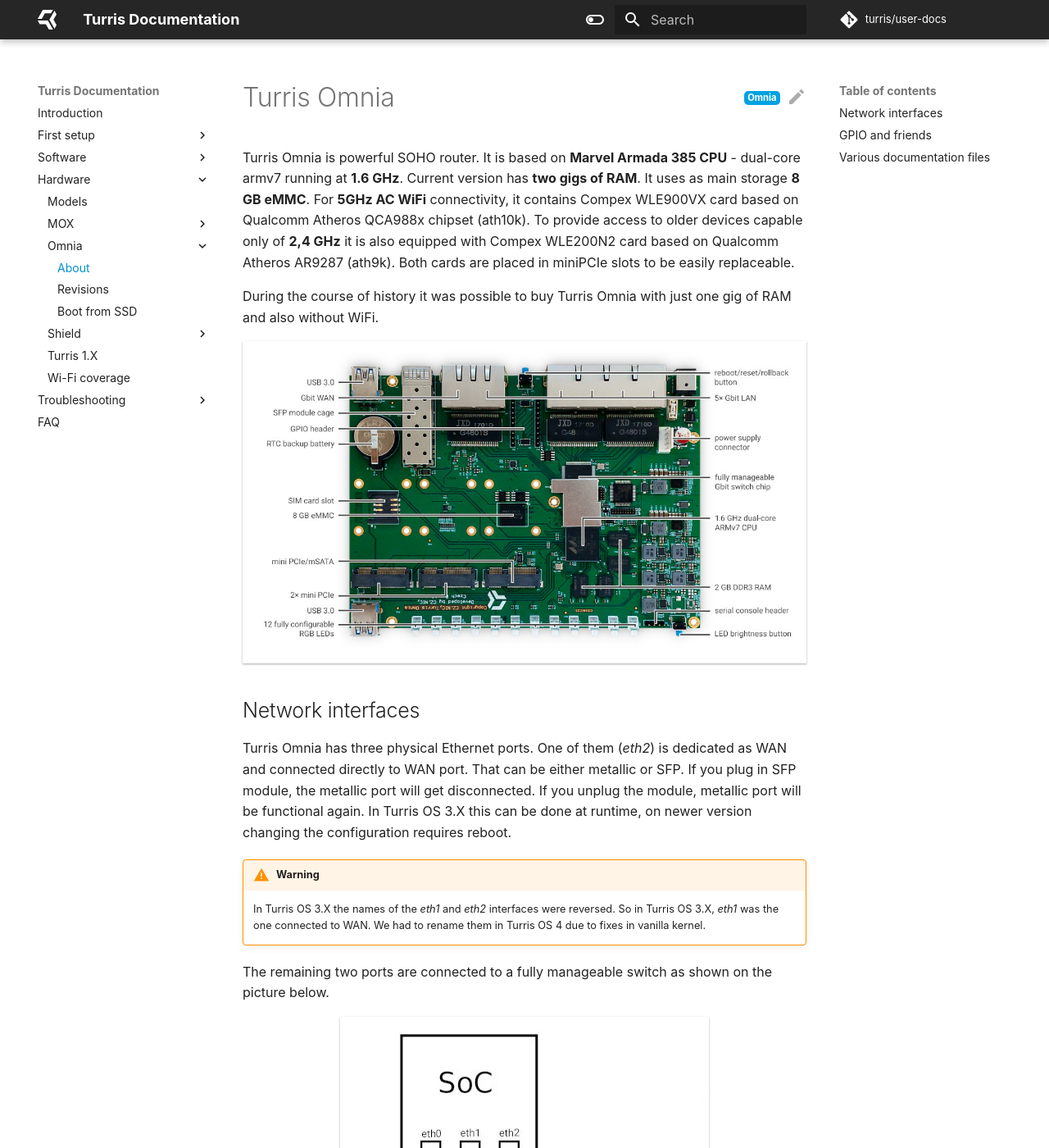
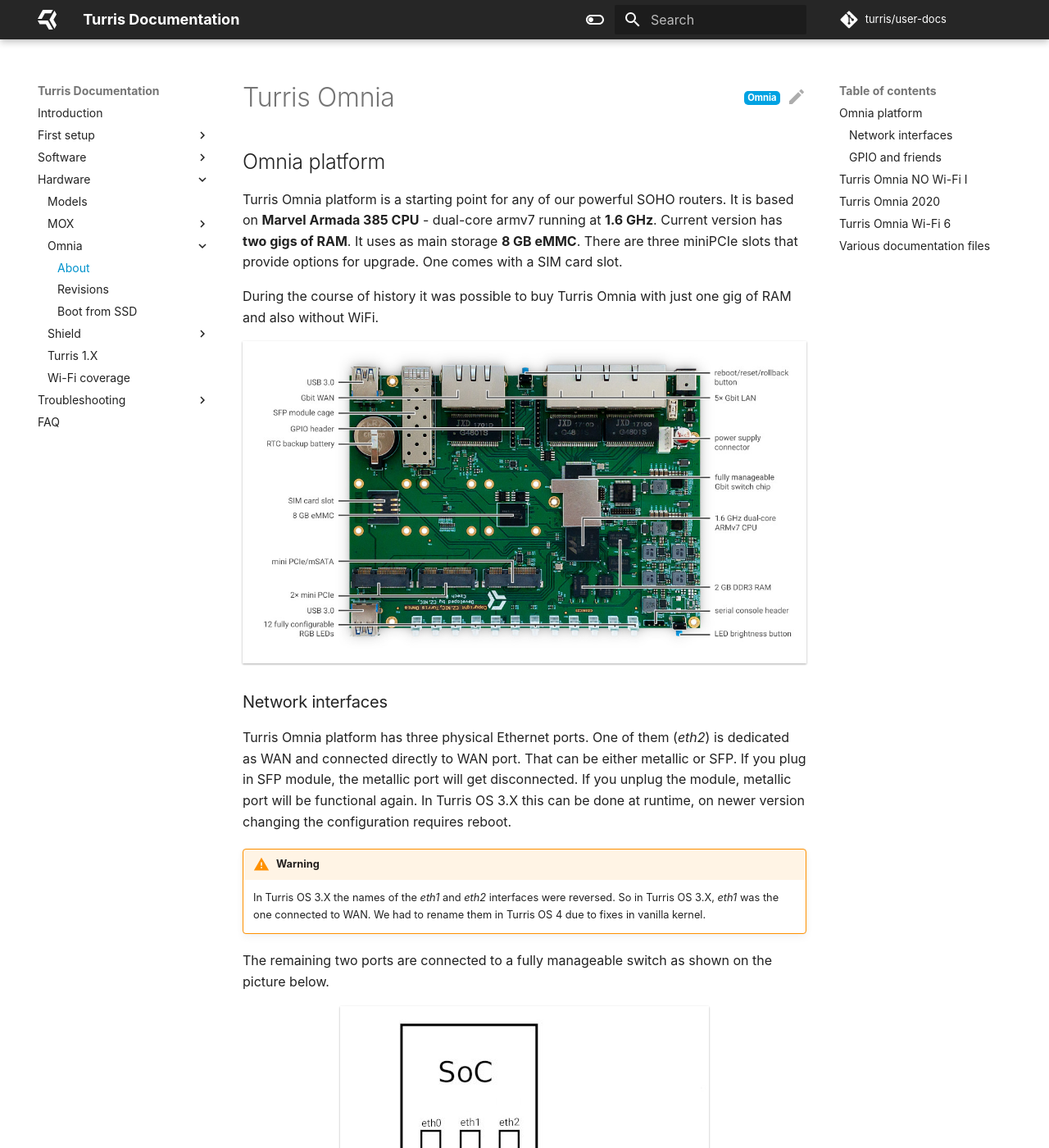
Before and after one commit to turris-cz/user-docs, an MkDocs documentation site: the page built from docs/hw/omnia/omnia.md, in a window 1280 px wide and 1400 px high. Shown: the whole window at 82% size. Built offline with MkDocs 1.6.1 and Material for MkDocs 9.7.7, drawn with Linux system fonts in a browser that asks for light colours; plug-ins that fetch from the network failed and are left out; some of the changed text lies outside the part shown.

Commit message:
Update Omnia page

```diff
--- a/docs/hw/omnia/omnia.md
+++ b/docs/hw/omnia/omnia.md
@@ -3,22 +3,22 @@
 ---
 # Turris Omnia
 
-Turris Omnia is powerful SOHO router. It is based on **Marvel Armada 385 CPU** -
-dual-core armv7 running at **1.6 GHz**. Current version has **two gigs of RAM**.
-It uses as main storage **8 GB eMMC**. For **5GHz AC WiFi** connectivity, it
-contains Compex WLE900VX card based on Qualcomm Atheros QCA988x chipset
-(ath10k). To provide access to older devices capable only of **2,4 GHz** it is
-also equipped with Compex WLE200N2 card based on Qualcomm Atheros AR9287
-(ath9k). Both cards are placed in miniPCIe slots to be easily replaceable.
+## Omnia platform
+
+Turris Omnia platform is a starting point for any of our powerful SOHO routers.
+It is based on **Marvel Armada 385 CPU** - dual-core armv7 running at **1.6 GHz**.
+Current version has **two gigs of RAM**. It uses as main storage **8 GB eMMC**.
+There are three miniPCIe slots that provide options for upgrade. One comes with
+a SIM card slot.
 
 During the course of history it was possible to buy Turris Omnia with just one
 gig of RAM and also without WiFi.
 
 ![Turris Omnia main board](omnia-board.jpg)
 
-## Network interfaces
+### Network interfaces
 
-Turris Omnia has three physical Ethernet ports. One of them (_eth2_) is
+Turris Omnia platform has three physical Ethernet ports. One of them (_eth2_) is
 dedicated as WAN and connected directly to WAN port. That can be either metallic
 or SFP. If you plug in SFP module, the metallic port will get disconnected. If
 you unplug the module, metallic port will be functional again. In Turris OS 3.X
@@ -35,7 +35,7 @@
 
 ![Turris Omnia network interfaces](omnia-net.jpg)
 
-## GPIO and friends
+### GPIO and friends
 
 Turris Omnia sold currently in retail and all Omnias sold via Indiegogo
 campaign contain extension header providing various embedded buses. There was a
@@ -44,6 +44,33 @@
 adding the header.
 
 ![Turris Omnia pins](omnia-pinout.png)
+
+## Turris Omnia NO Wi-Fi I
+
+A basic version of router without any WiFi card. Suitable to be put into
+a rack or as a main connectivity gateway in a larger building.
+
+![Turris Omnia NO Wi-Fi](omnia-No-WiFi.png)
+
+## Turris Omnia 2020
+
+Turris Omnia 2020 comes with two WiFi cards to provide wireless connectivity.
+For **5GHz AC WiFi** bands, it contains Compex WLE900VX card based
+on Qualcomm Atheros QCA988x chipset (ath10k). To provide access to older
+devices capable only of **2,4 GHz** it is also equipped with Compex WLE200N2 card
+based on Qualcomm Atheros AR9287 (ath9k).
+
+![Turris Omnia 2020](omnia_2020_side-top.jpg)
+
+## Turris Omnia Wi-Fi 6
+
+Set of WiFi cards in this device consist of AW7915-NP1 based on Mediatek MT7915AN
+which provides **5 GHz WiFi 6**. As fallback for older devices with **2,4 Ghz**
+connectivity it is equipped with DNXA-97-H that is also based on Qualcomm Atheros AR9287
+chip. The only reason we are not using Compex WLE200N2 in Omnia WiFi 6 is that the card
+is no longer avalable.
+
+![Turris Omnia WiFi 6](omnia_WiFi6.jpg)
 
 ## Various documentation files
 
```
Also changed, not shown: docs/hw/omnia/omnia-No-WiFi.png (added), docs/hw/omnia/omnia_2020_side-top.jpg (added), docs/hw/omnia/omnia_WiFi6.jpg (added).
